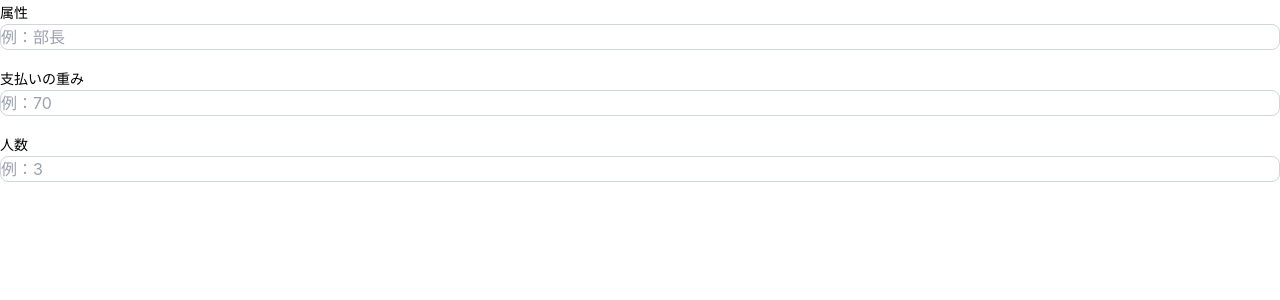
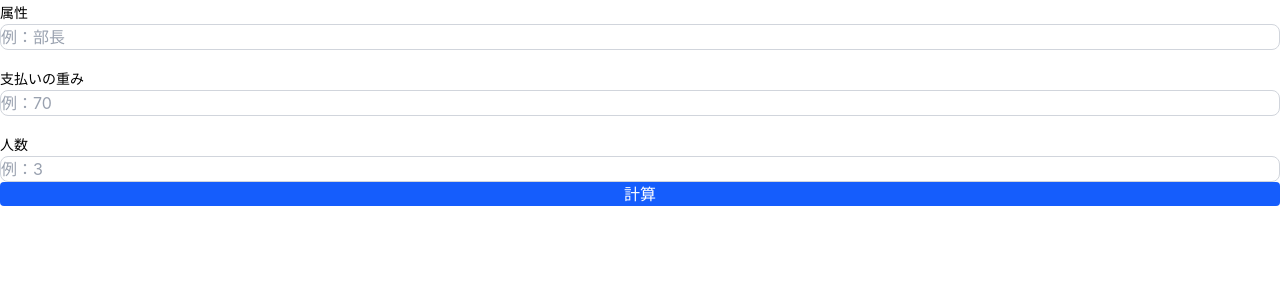
Before and after one commit to netakiryosuke/boss-pays-more, a Next.js app: page / in a window 1280 px wide. Shown: the top 300 px of the page. Built offline with nearby package versions, Linux system fonts and the light colour scheme.

Commit message:
Add CalculateButton component to InputForm

```diff
--- /dev/null
+++ b/src/components/CalculateButton.tsx
@@ -0,0 +1,12 @@
+export default function CalculateButton() {
+    return (
+        <button
+            type="button"
+            className="w-full py-2 bg-blue-600 text-white rounded font-medium
+                    hover:bg-blue-700 transition cursor-pointer
+                    disabled:opacity-60 disabled:cursor-not-allowed"
+        >
+            計算
+        </button>
+    );
+}
--- a/src/components/InputForm.tsx
+++ b/src/components/InputForm.tsx
@@ -2,6 +2,7 @@
 
 import AttributeInputGroup from "./AttributeInputGroup";
 import useAttributesForm from "@/hooks/useAttributesForm";
+import CalculateButton from "./CalculateButton";
 
 export default function InputForm() {
     const {
@@ -24,6 +25,7 @@ export default function InputForm() {
                     />
                 )
             })}
+            <CalculateButton />
         </div>
     );
 }
```
